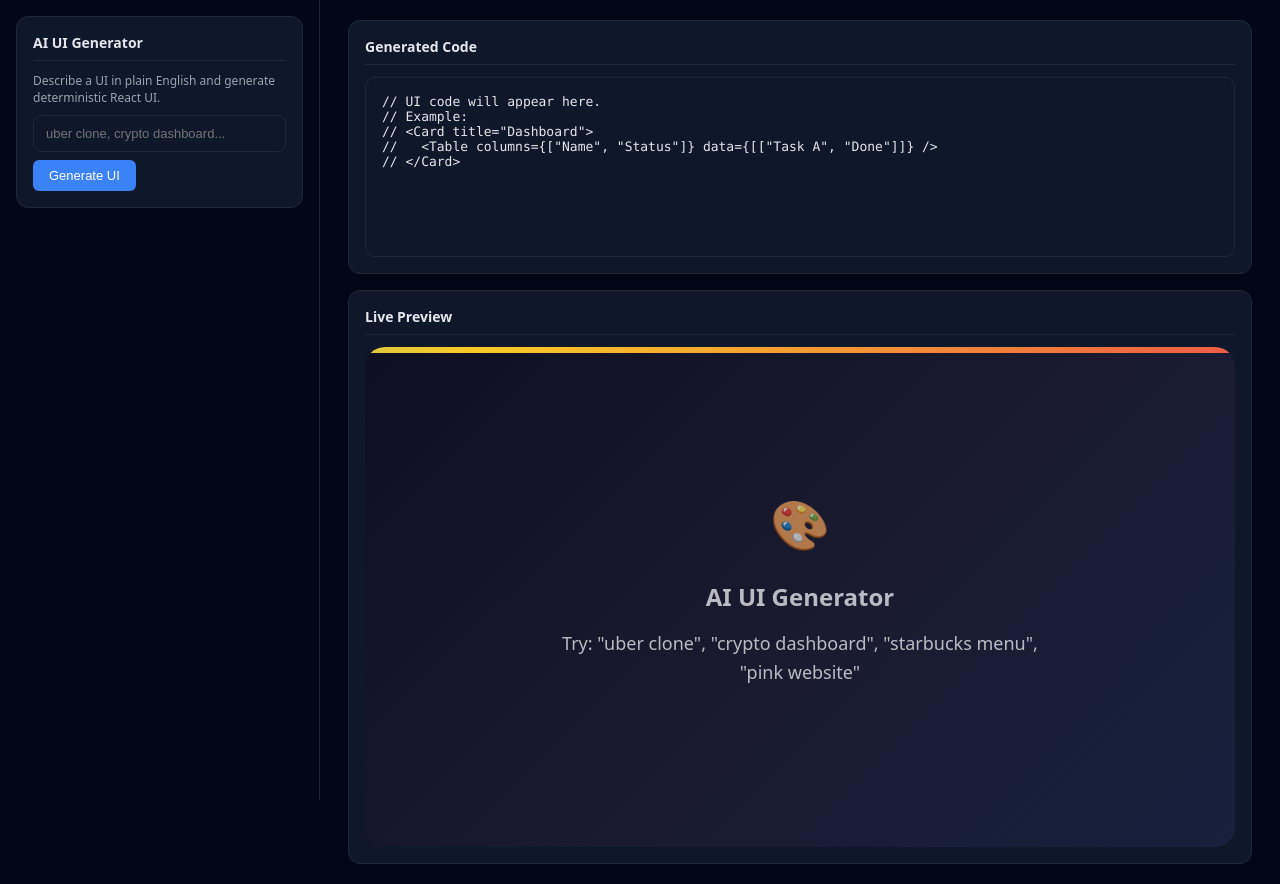
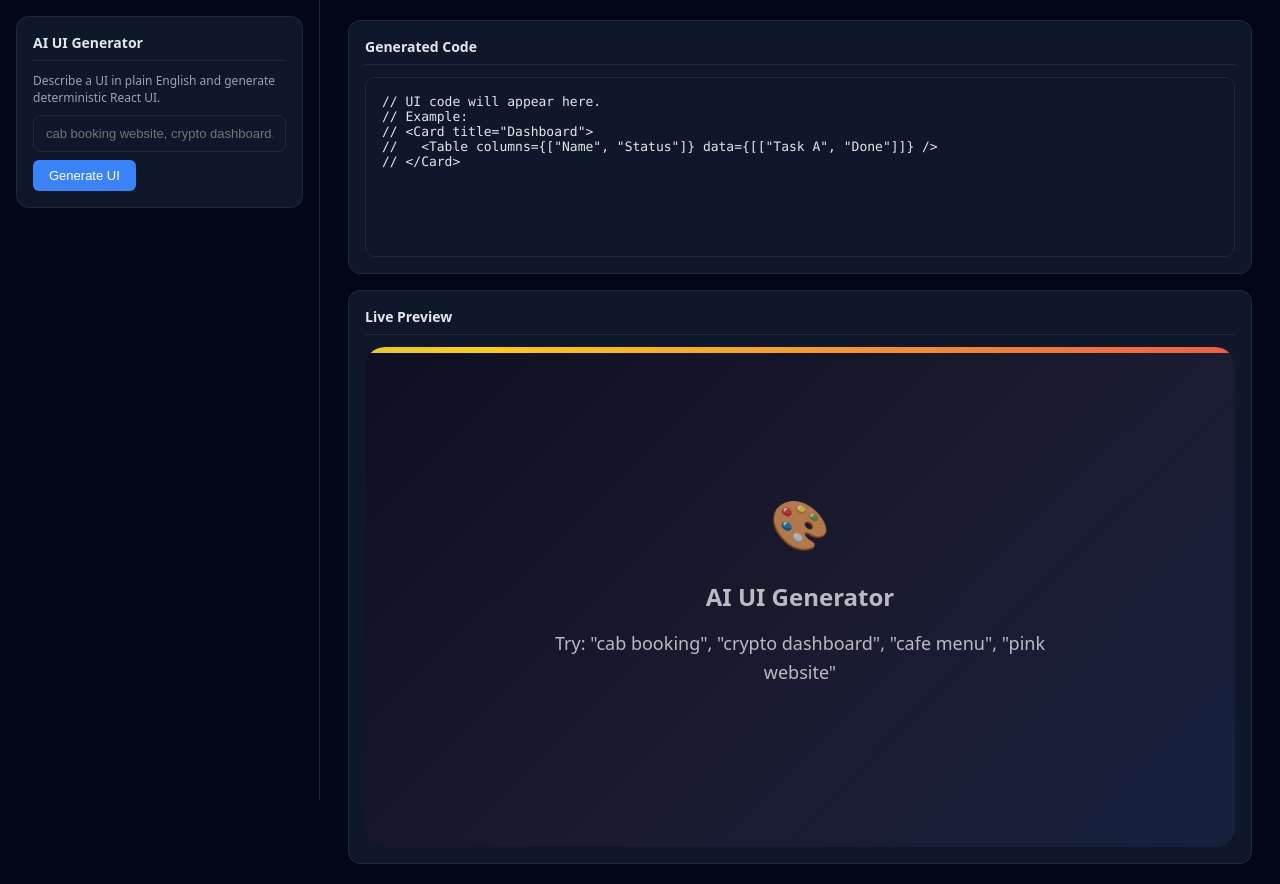
Before and after one commit to Yashasviid/instantUI, a React app in the folder frontend/: page / in a window 1280 px wide. Built offline with nearby package versions, Linux system fonts and the light colour scheme; the HTML template or start-up script is replaced by a standard one.

Commit message:
Fix backend API path

```diff
--- a/frontend/src/App.jsx
+++ b/frontend/src/App.jsx
@@ -66,11 +66,11 @@ function App() {
   // ICONS (CATEGORIES LIST)
   const getIconForTitle = (title) => {
     const titleLower = title.toLowerCase()
-    if (titleLower.includes('uber') || titleLower.includes('ride') || titleLower.includes('car')) return '🚗'
+    if (titleLower.includes('uber') || titleLower.includes('ride') || titleLower.includes('car') || titleLower.includes('cab')) return '🚗'
     if (titleLower.includes('bitcoin') || titleLower.includes('crypto')) return '₿'
     if (titleLower.includes('ethereum')) return 'Ξ'
     if (titleLower.includes('coffee') || titleLower.includes('starbucks')) return '☕'
-    if (titleLower.includes('restaurant') || titleLower.includes('menu')) return '🍽️'
+    if (titleLower.includes('restaurant') || titleLower.includes('menu') || titleLower.includes('food')) return '🍽️'
     if (titleLower.includes('product') || titleLower.includes('shop') || titleLower.includes('store')) return '🛍️'
     if (titleLower.includes('weather')) return '☀️'
     if (titleLower.includes('task') || titleLower.includes('todo')) return '📝'
@@ -127,7 +127,7 @@ function App() {
             Describe a UI in plain English and generate deterministic React UI.
           </div>
 
-          <Input placeholder="uber clone, crypto dashboard..." value={intent} onChange={(e) => setIntent(e.target.value)} />
+          <Input placeholder="cab booking website, crypto dashboard..." value={intent} onChange={(e) => setIntent(e.target.value)} />
           <div style={{ display: "flex", gap: 8, marginTop: 8 }}>
             <Button label="Generate UI" onClick={handleGenerate} />
           </div>
@@ -349,7 +349,7 @@ function App() {
                   <div style={{ fontSize: 48, marginBottom: 24 }}>🎨</div>
                   <div style={{ fontSize: 24, fontWeight: 700, marginBottom: 16 }}>AI UI Generator</div>
                   <div style={{ fontSize: 18, maxWidth: 500, margin: "0 auto", lineHeight: 1.6 }}>
-                    Try: "uber clone", "crypto dashboard", "starbucks menu", "pink website"
+                    Try: "cab booking", "crypto dashboard", "cafe menu", "pink website"
                   </div>
                 </div>
               )}
```
